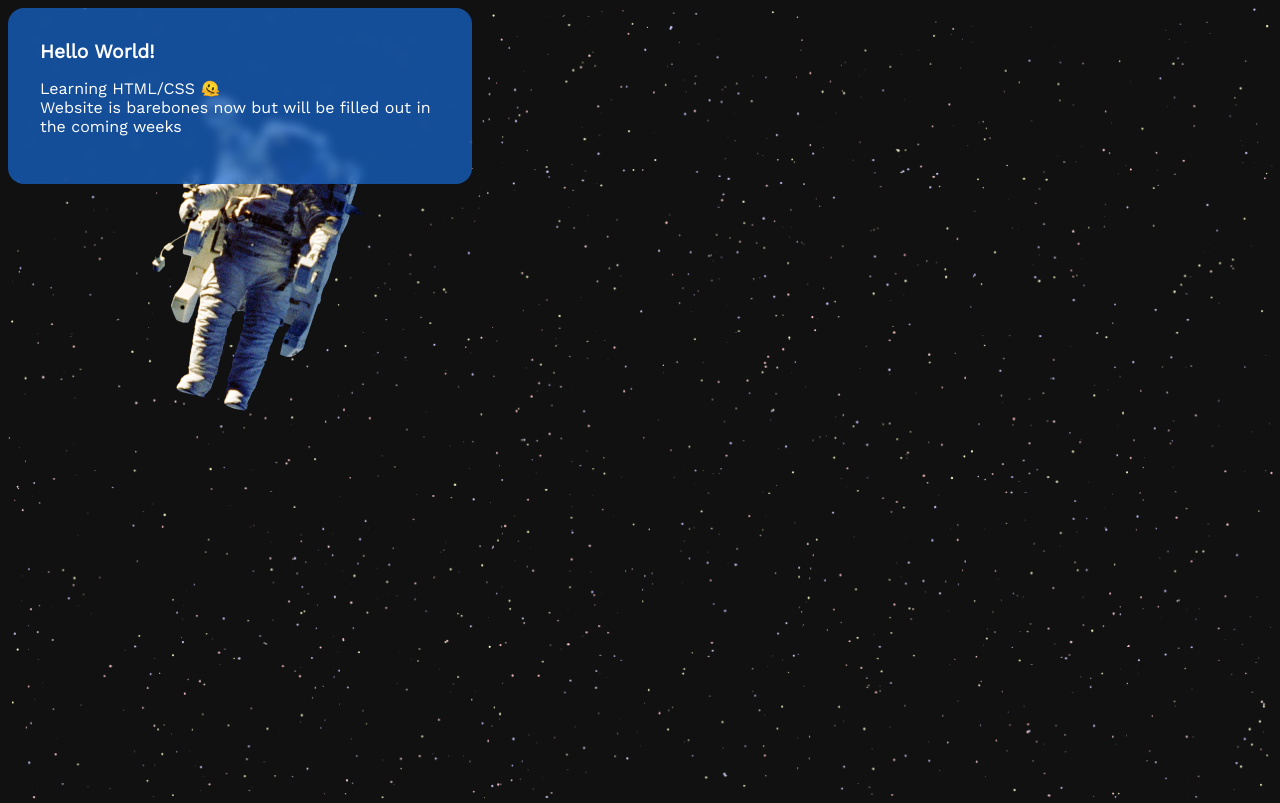
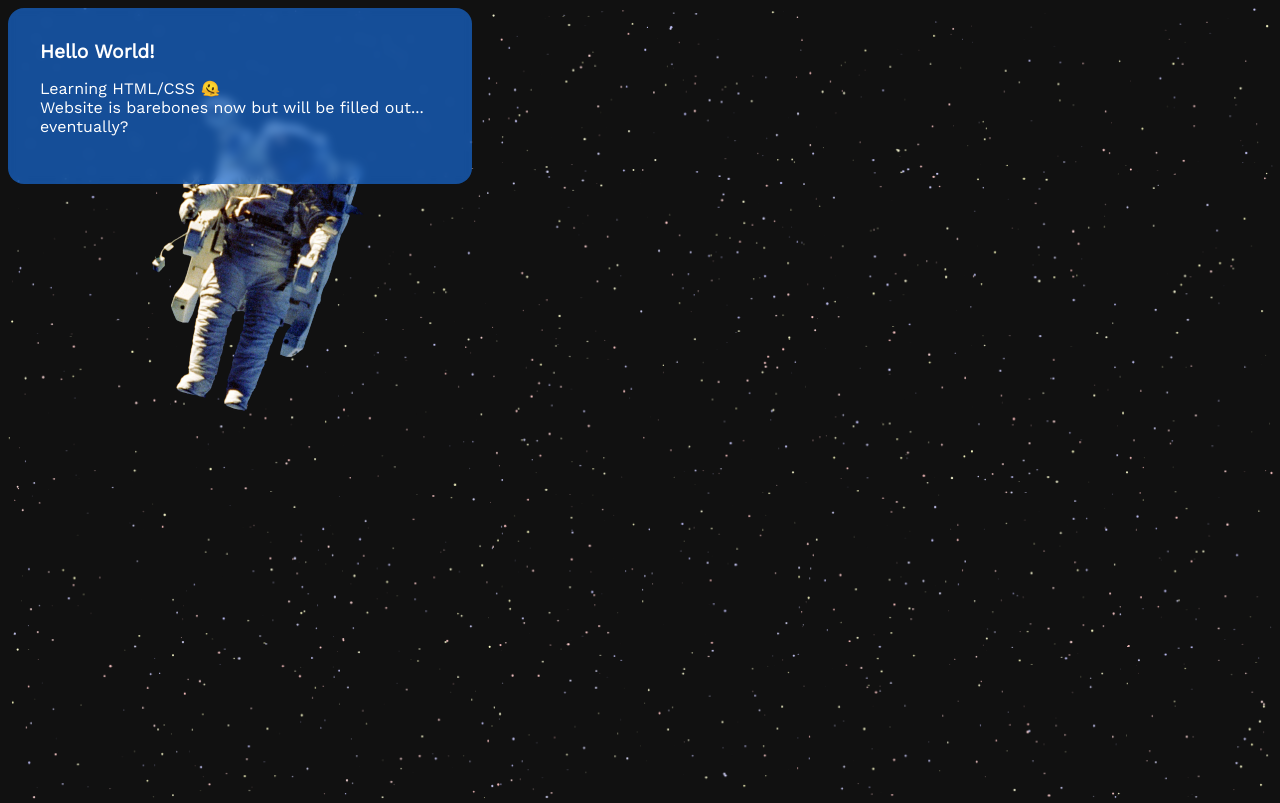
Before and after one commit to AWESDUDEtheCOOL/AWESDUDEtheCOOL.github.io, a plain HTML site: page index.html in a window 1280 px wide. Drawn offline with nearby package versions, Linux system fonts and the light colour scheme.

Commit message:
updated message

```diff
--- a/index.html
+++ b/index.html
@@ -16,7 +16,7 @@
     <img src="test.png" alt="test" style="position: absolute;">
     <div class="card">
         <h3 class="card-title">Hello World!</h3>
-        <p>Learning HTML/CSS 🫠<br>Website is barebones now but will be filled out in the coming weeks</p>
+        <p>Learning HTML/CSS 🫠<br>Website is barebones now but will be filled out... eventually?</p>
     </div>
 
 
```
